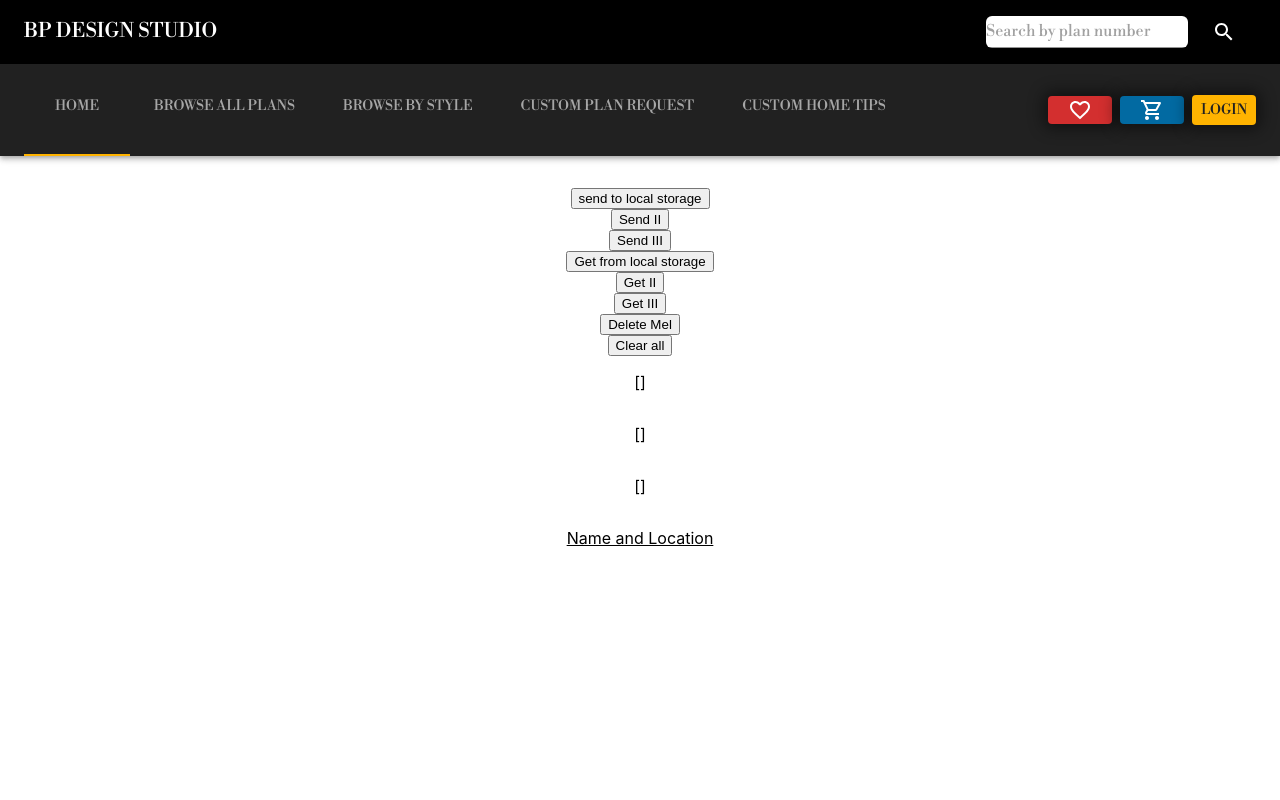
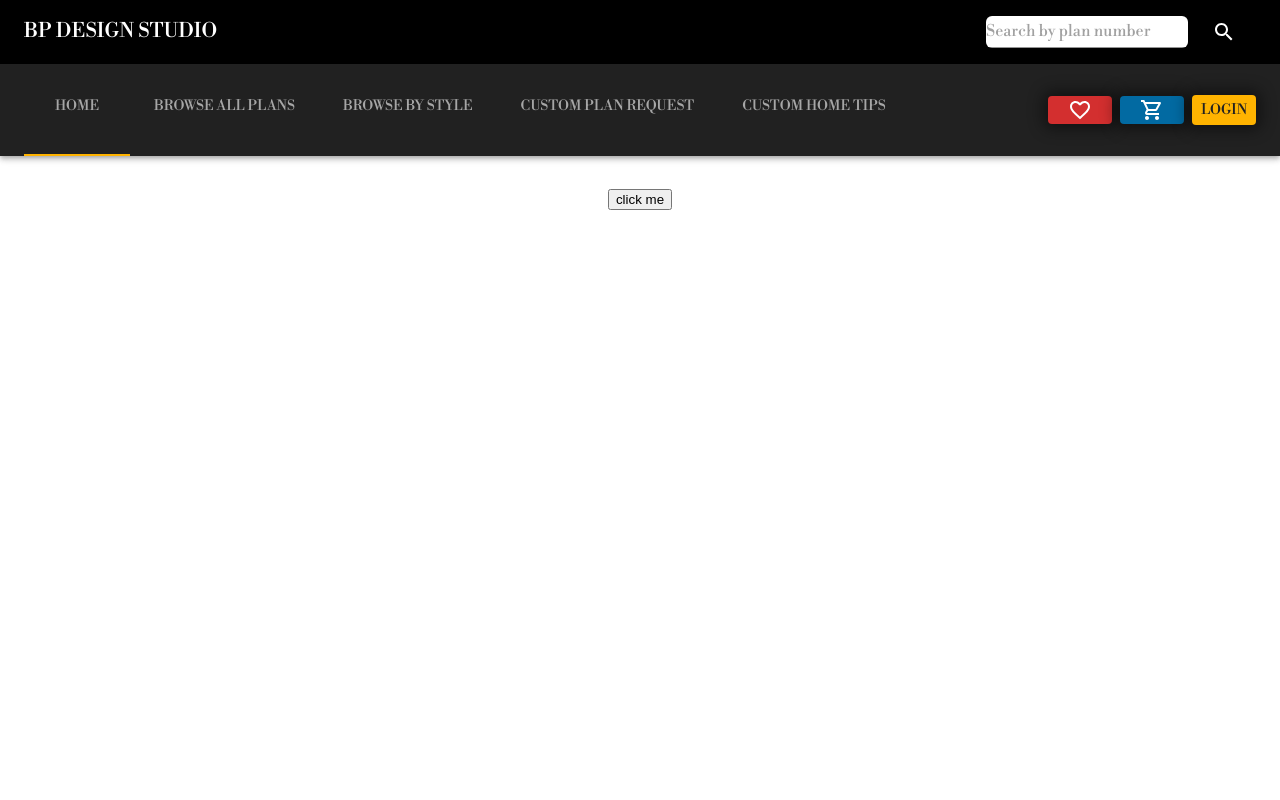
Before and after one commit to melxincognito/bp-design-next, a Next.js app in the folder client/: page /admindashboard in a window 1280 px wide. Shown: the top 800 px of the page. Built offline with nearby package versions, Linux system fonts and the light colour scheme.

Commit message:
scraped last code for auth tests

```diff
--- a/client/pages/admindashboard.js
+++ b/client/pages/admindashboard.js
@@ -1,6 +1,22 @@
 import React, { useState, useReducer, useEffect } from "react";
 import Axios from "axios";
+import { auth } from "../firebase-config";
 
+export default function admindashboard() {
+  const user = auth.currentUser;
+
+  const onClicked = () => {
+    console.log(user);
+  };
+
+  return (
+    <div>
+      <button onClick={onClicked}> click me</button>
+    </div>
+  );
+}
+
+/*
 export default function admindashboard() {
   const [data, setData] = useState([]);
   const [otherData, setOtherData] = useState([]);
@@ -98,7 +114,7 @@ export default function admindashboard() {
     </>
   );
 }
-
+*/
 /*
 function Counter(props) {
   function reducer(state, action) {
```
